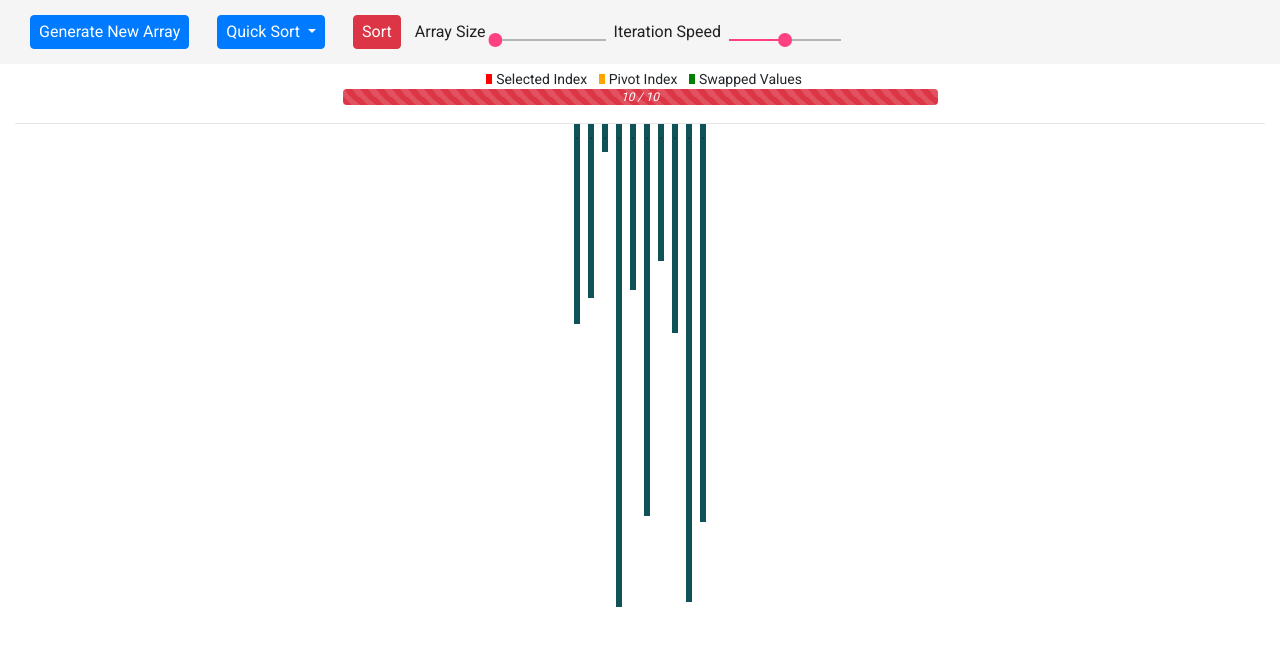
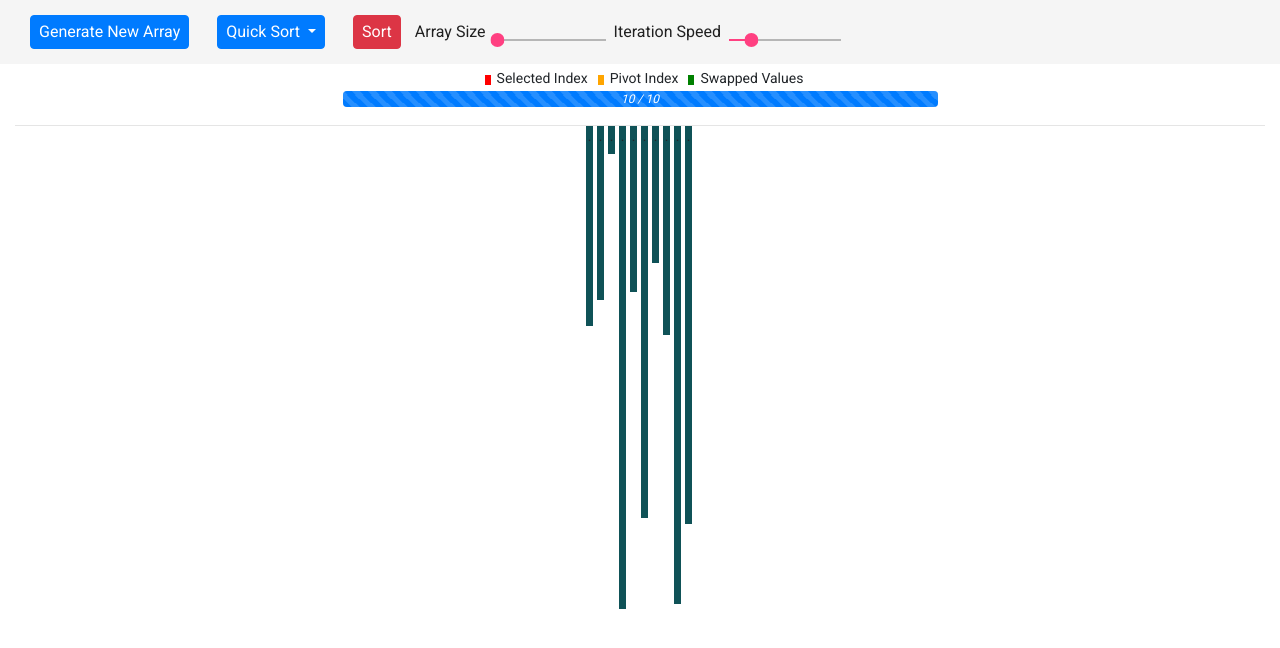
Before and after one commit to JahanU/algorithm-visualizer, an Angular app: page / in a window 1280 px wide. Shown: the top 648 px of the page. Built offline with nearby package versions, Linux system fonts and the light colour scheme.

Commit message:
clean up to slider, meaning of colours fix

```diff
--- a/angular.json
+++ b/angular.json
@@ -94,12 +94,7 @@
               "src/favicon.ico",
               "src/assets"
             ],
-            "styles": [
-              "./node_modules/bootstrap/dist/css/bootstrap.min.css",
-              "./node_modules/ngx-bootstrap/datepicker/bs-datepicker.css",
-              "./node_modules/@angular/material/prebuilt-themes/indigo-pink.css",
-              "src/styles.scss"
-            ],
+            "styles": [],
             "scripts": []
           }
         },
--- a/src/app/algorithm-visualizer/algorithm-visualizer.component.html
+++ b/src/app/algorithm-visualizer/algorithm-visualizer.component.html
@@ -61,13 +61,14 @@
     thumbLabel
     tickInterval="auto"
     min="4"
-    max="500"
+    max="200"
     (input)="pitchSize($event)"
     value="{{ arrService.arrayLength }}"
   ></mat-slider>
 
   <small>Iteration Speed </small>
   <mat-slider
+    id="speedSlider"
     thumbLabel
     tickInterval="auto"
     [displayWith]="formatLabel"
@@ -86,12 +87,21 @@
 
       <div class="animation-bar col-sm-6">
 
-        <div class="rectangle" [ngStyle]="{'background-color': 'red'}"> </div>{{algorithmEnum.RED_BAR}}
-        <div class="rectangle" [ngStyle]="{'background-color': 'orange'}" *ngIf="selectedAlgorithm == algorithmEnum.QUICK"> </div>{{algorithmEnum.ORANGE_BAR}}
-        <div class="rectangle" [ngStyle]="{'background-color': 'green'}"> </div>{{algorithmEnum.GREEN_BAR}}
+        <table id="colorMeaning" class="array-container">
+          <tr>
+            <td> <div class="rectangle"  [ngStyle]="{'background-color': 'red'}"> </div> </td>
+            <td>{{algorithmEnum.RED_BAR}} </td>
+            <td  *ngIf="selectedAlgorithm == algorithmEnum.QUICK"> <div class="rectangle"  [ngStyle]="{'background-color': 'orange'}"> </div> </td>
+            <td  *ngIf="selectedAlgorithm == algorithmEnum.QUICK">{{algorithmEnum.ORANGE_BAR}} </td>
+            <td> <div class="rectangle"  [ngStyle]="{'background-color': 'green'}"> </div> </td>
+            <td>{{algorithmEnum.GREEN_BAR}} </td>
+          </tr>
+          <tr>
+          </tr>
+        </table>
 
         <div class="mb-2">
-          <progressbar max="{{arrService.sortingAnimationsMax}}" [value]="arrService.sortingAnimationsLeft" type="danger" [striped]="true" [animate]="true"><i>{{arrService.sortingAnimationsLeft}} / {{arrService.sortingAnimationsMax}}</i></progressbar>
+          <progressbar max="{{arrService.sortingAnimationsMax}}" [value]="arrService.sortingAnimationsLeft" type="primary" [striped]="true" [animate]="true"><i>{{arrService.sortingAnimationsLeft}} / {{arrService.sortingAnimationsMax}}</i></progressbar>
         </div>
       </div>
 
--- a/src/app/algorithm-visualizer/algorithm-visualizer.component.scss
+++ b/src/app/algorithm-visualizer/algorithm-visualizer.component.scss
@@ -1,5 +1,18 @@
+button {
+  margin: 14px;
+  padding: 4px 8px 4px 8px;
+}
+
+hr {
+  margin: 10px 0px 0px 0px;
+}
+
 .array-container {
   text-align: center;
+}
+
+table {
+  margin: auto;
 }
 
 .array-body {
@@ -7,8 +20,8 @@
 }
 
 .array-element {
-  width: 6px;
-  margin: 0px 4px 0px 4px;
+  width: 7px;
+  margin: 0px 3px 0px 1px;
   display: inline-block;
 }
 
@@ -16,23 +29,15 @@
   width: 6px;
   height: 10px;
   margin: 10px 4px 0px 8px;
+  padding-bottom: 10px;
   display: inline-block;
-}
-
-button {
-  margin: 14px;
-  padding: 4px 8px 4px 8px;
 }
 
 .mat-form-field.mat-select {
   background: #fff;
 }
 
-hr {
-  margin: 10px 0px 0px 0px;
-}
-
-mat-slider {
+.mat-slider {
   margin-top: 16px;
 }
 
--- a/src/app/shared/arrays.service.ts
+++ b/src/app/shared/arrays.service.ts
@@ -7,7 +7,7 @@ import { ArrayBars } from '../models/ArrayBars';
 export class ArraysService {
 
   public arrayLength: number = 10;
-  public animationSpeed: number = 500;
+  public animationSpeed: number = 200;
 
   sortingAnimationsMax: number;
   sortingAnimationsLeft: number;
@@ -68,7 +68,7 @@ export class ArraysService {
       } else {
         clearInterval(timer);
       }
-    }, this.animationSpeed);
+    }, 50);
   }
 }
 
--- a/src/styles.scss
+++ b/src/styles.scss
@@ -1,14 +1,22 @@
 /* You can add global styles to this file, and also import other style files */
 
-html,
 body {
-    height: 100%;
+    font-family: Roboto, Arial, sans-serif;
+    margin: 0;
+}
+.basic-container {
+    padding: 30px;
+}
+.version-info {
+    font-size: 8pt;
+    float: right;
+    margin: 8px;
 }
 
-body {
-    margin: 0;
-    font-family: Roboto, "Helvetica Neue", sans-serif;
+#speedSlider .mat-slider-thumb-label {
+    padding: 18px;
 }
 
-/* Importing Bootstrap SCSS file. */
-@import "~bootstrap/scss/bootstrap";
+/**  Copyright 2020 Google LLC. All Rights Reserved.
+      Use of this source code is governed by an MIT-style license that
+      can be found in the LICENSE file at http://angular.io/license */
```
Also changed, not shown: 1 other file (tests, documents, lock files or other folders).
